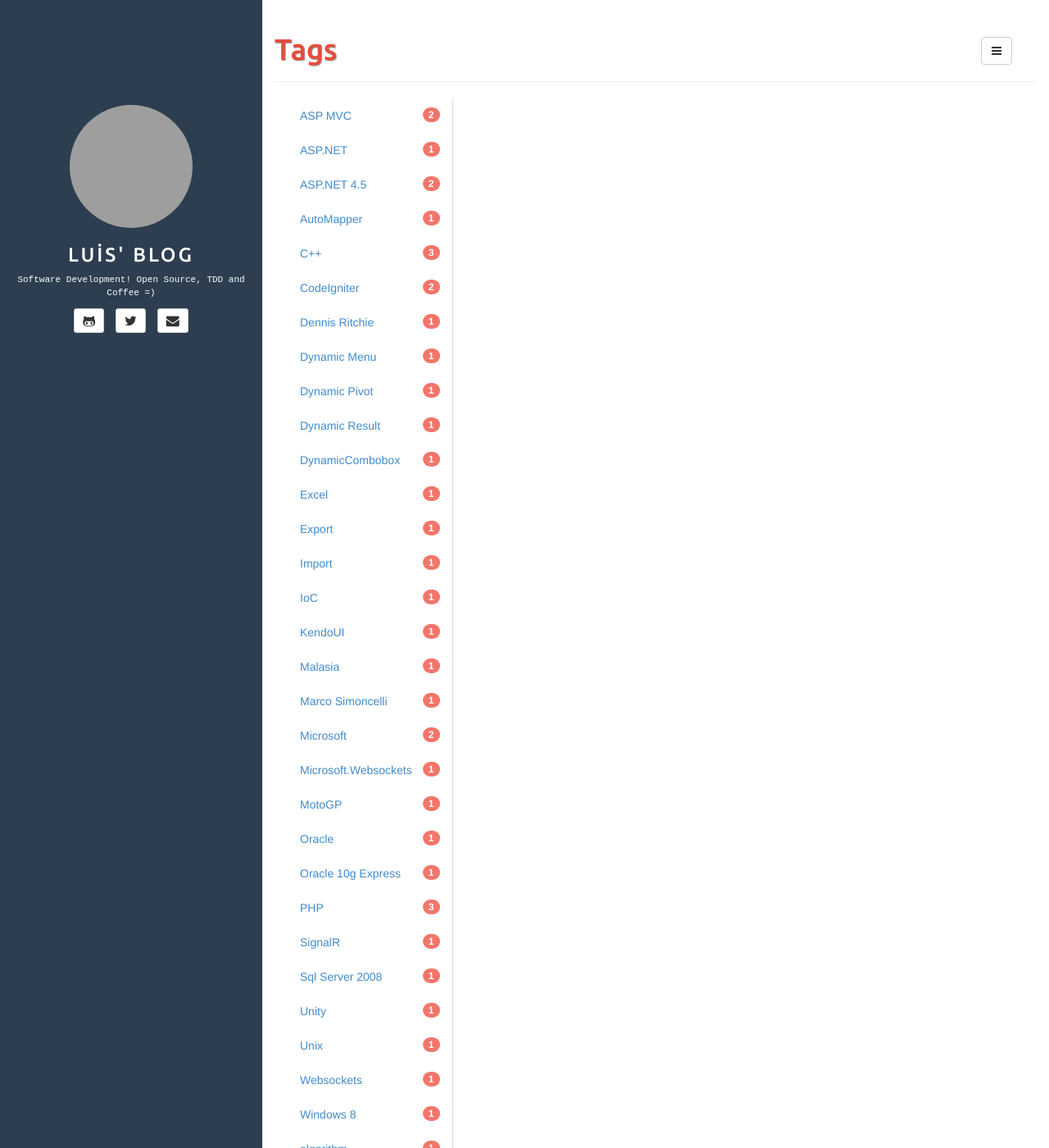
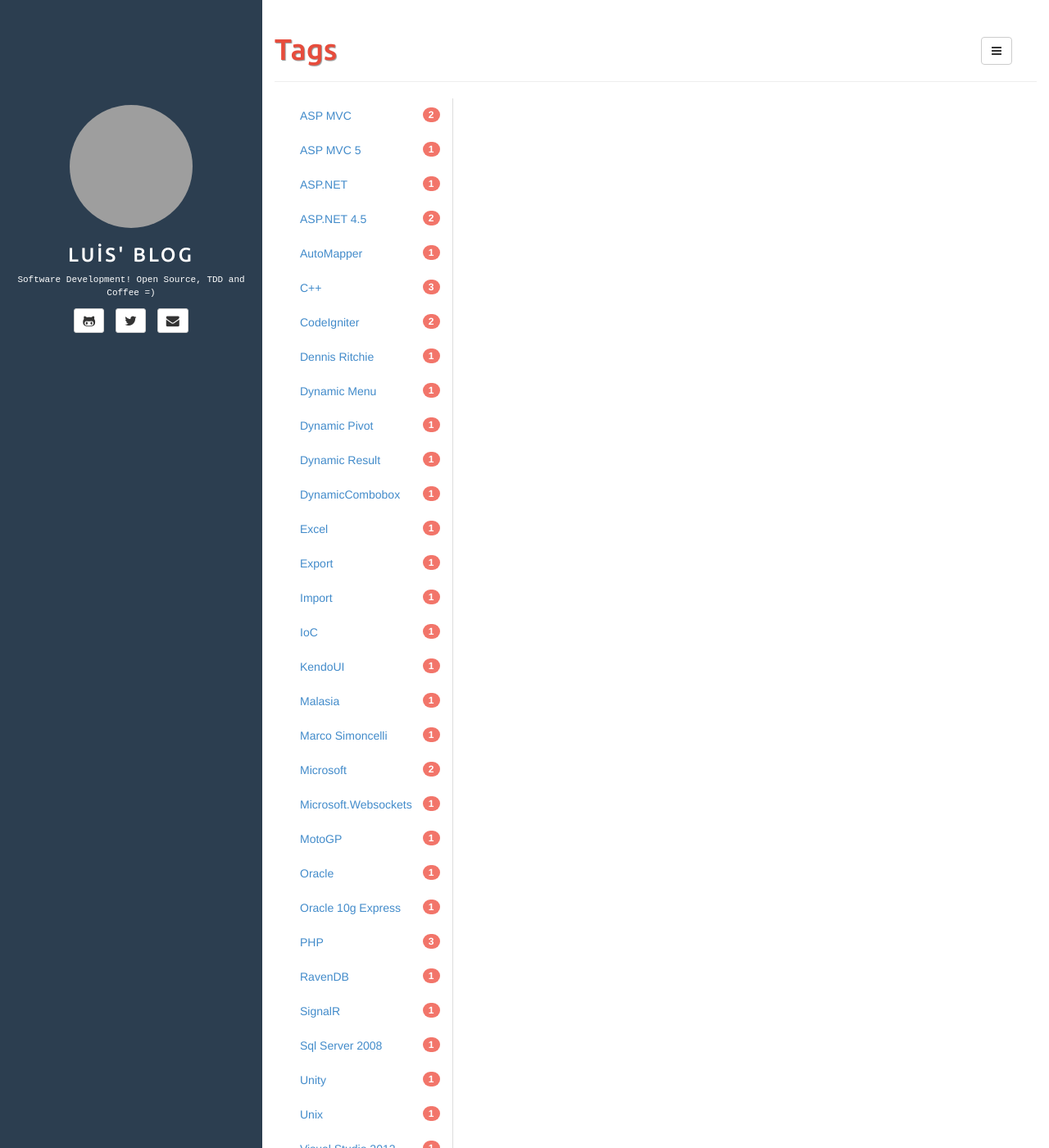
Before and after one commit to lvasquez/lvasquez.github.io, a Jekyll site: the page built from tags.html, in a window 1280 px wide and 1400 px high. Shown: the whole window at 82% size. Built offline with Jekyll 4.4.1, drawn with Linux system fonts in a browser that asks for light colours; comment, search, counter and statistics services are not loaded; grey boxes are pictures that could not be loaded.

Commit message:
Fix Images Post
Fix Images and Add Tags

```diff
--- a/_posts/2014-06-26-Configure-RavenDB-ASP-MVC.md
+++ b/_posts/2014-06-26-Configure-RavenDB-ASP-MVC.md
@@ -3,6 +3,13 @@ layout: post
 title: Configure RavenDB ASP MVC
 comments: true
 description: How to configure RavenDB with ASP MVC since zero using Visual Studio 2013 and ASP MVC 5
+categories:
+- ASP MVC
+- RavenDB
+tags:
+- ASP MVC 5
+- Visual Studio 2013
+- RavenDB
 published: true
 ---
 
@@ -22,7 +29,7 @@ This will be installed all that we need to start to work, so now we need to crea
 by default ASP MVC uses DefaultControllerFactory class for creating controller after receiving request from Route Handler.
 This diagrams shows the request processing:
 
-![alt tag](http://www.lvasquez.github.io/images/requestprocessing.png)
+![alt tag](http://lvasquez.github.io/images/requestprocessing.png)
 
 So our ControllerFactory should be like this:
 
@@ -462,7 +469,7 @@ and Delete View
 </div>
 {% endhighlight %}
 
-![alt tag](http://www.lvasquez.github.io/images/RavenIndex.png)
+![alt tag](http://lvasquez.github.io/images/RavenIndex.png)
 
 and here is some great references:
 
```
Also changed, not shown: images/RavenIndex.png.
